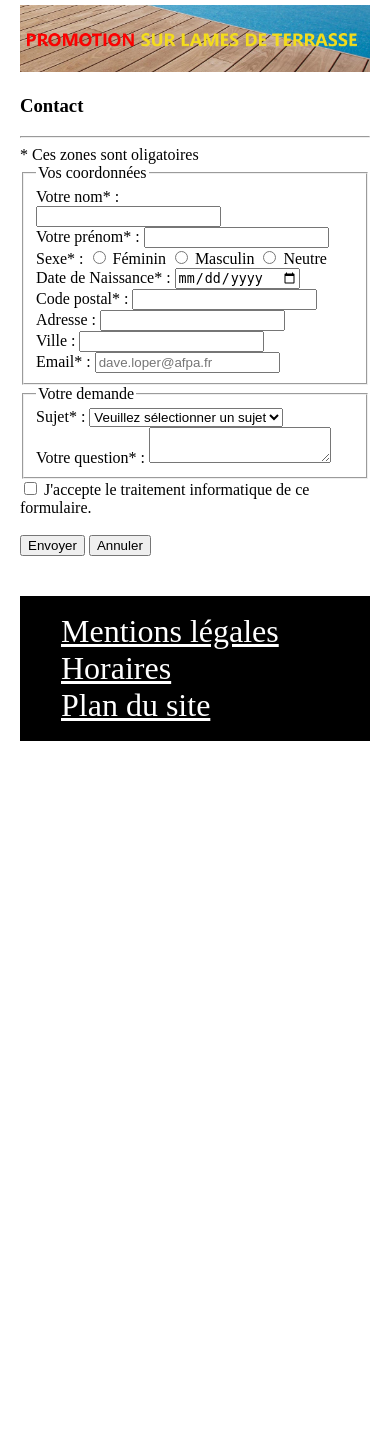
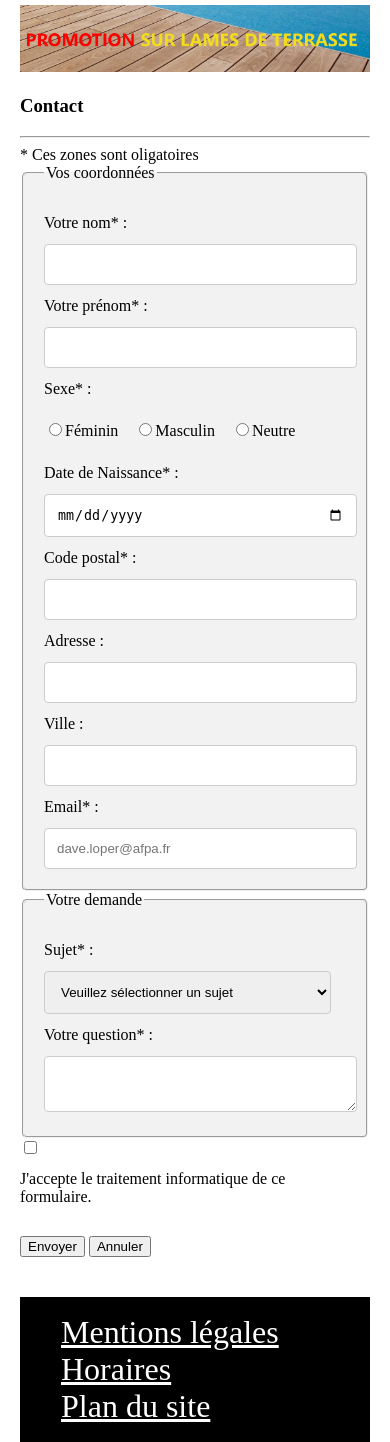
Before and after one commit to Randommer/jarditou, a PHP site: page /contact.html in a window 390 px wide. Shown: the part 358-1800 px from the top of the page. Before the commit the page ends 1099 px from the top, so only its background shows below. Run offline with PHP 8.4, Linux system fonts and the light colour scheme.

Commit message:
finalisation du CSS pour le formulaire
Changement des balises <br> dans le formulaire pour des balises <div> et ajout d'un code CSS pour l'habiller et le rendre responsive (inspiré d'un code CSS dans la doc de w3schools)

```diff
--- a/jarditou_css/assets/css/mobile.css
+++ b/jarditou_css/assets/css/mobile.css
@@ -75,3 +75,36 @@ section.principale#droite {
     width: 100%;
     height: 99%;
 }
+
+/* Styles du formulaire de contact */
+fieldset {
+    border-radius: 5px;
+    background-color: #f2f2f2;
+    padding: 20px;
+}
+.row:after {
+    content: "";
+    display: table;
+    clear: both;
+}
+.col-25 {
+    float: left;
+    width: 100%;
+    margin-top: 0px;
+}
+.col-75 {
+    float: left;
+    width: 100%;
+    margin-top: 0px;
+}
+label {
+    padding: 12px 12px 12px 0;
+    display: inline-block;
+}
+input[type=text], input[type=date], input[type=email], select, textarea {
+    width: 95%;
+    padding: 12px;
+    border: 1px solid #ccc;
+    border-radius: 4px;
+    resize: vertical;
+  }
--- a/jarditou_css/assets/css/styles.css
+++ b/jarditou_css/assets/css/styles.css
@@ -94,8 +94,8 @@ label {
     padding: 12px 12px 12px 0;
     display: inline-block;
 }
-input[type=text], select, textarea {
-    width: 100%;
+input[type=text], input[type=date], input[type=email], select, textarea {
+    width: 95%;
     padding: 12px;
     border: 1px solid #ccc;
     border-radius: 4px;
--- a/jarditou_css/contact.html
+++ b/jarditou_css/contact.html
@@ -57,40 +57,71 @@
                             </div>
                         </div>
                         <div class="row">
+                            <div class="col-25">
                                 <label for="prenom">Votre prénom* : </label>
+                            </div>
+                            <div class="col-75">
                                 <input type="text" name="prenom" id="prenom" required>
                             </div>
+                        </div>
                         <div class="row">
+                            <div class="col-25">
                                 <label for="sexe">Sexe* : </label>
+                            </div>
+                            <div class="col-75">
                                 <input type="radio" name="sexe" id="feminin" value="feminin" required><label for="feminin"> Féminin</label>
                                 <input type="radio" name="sexe" id="masculin" value="masculin" required><label for="masculin"> Masculin</label>
                                 <input type="radio" name="sexe" id="neutre" value="neutre" required><label for="neutre"> Neutre</label>
                             </div>
+                        </div>
                         <div class="row">
+                            <div class="col-25">
                                 <label for="naissance">Date de Naissance* : </label>
+                            </div>
+                            <div class="col-75">
                                 <input type="date" name="naissance" id="naissance" required>
                             </div>
+                        </div>
                         <div class="row">
+                            <div class="col-25">
                                 <label for="CP">Code postal* : </label>
+                            </div>
+                            <div class="col-75">
                                 <input type="text" name="CP" id="CP" required>
                             </div>
+                        </div>
                         <div class="row">
+                            <div class="col-25">
                                 <label for="adresse">Adresse : </label>
+                            </div>
+                            <div class="col-75">
                                 <input type="text" name="adresse" id="adresse">
                             </div>
+                        </div>
                         <div class="row">
+                            <div class="col-25">
                                 <label for="ville">Ville : </label>
+                            </div>
+                            <div class="col-75">
                                 <input type="text" name="ville" id="ville">
                             </div>
+                        </div>
                         <div class="row">
+                            <div class="col-25">
                                 <label for="email">Email* : </label>
+                            </div>
+                            <div class="col-75">
                                 <input type="email" name="email" id="email" placeholder="dave.loper@afpa.fr" pattern="[A-Za-z0-9](([_\.\-]?[a-zA-Z0-9]+)*)@([A-Za-z0-9]+)(([_\.\-]?[a-zA-Z0-9]+)*)\.([A-Za-z]{2,})" required>
+                            </div>
                         </div>
                     </fieldset>
                     <fieldset>
                         <legend>Votre demande</legend>
                         <div class="row">
+                            <div class="col-25">
                                 <label for="sujet">Sujet* : </label>
+                            </div>
+                            <div class="col-75">
                                 <select name="sujet" id="sujet" required>
                                     <option value="" selected disabled>Veuillez sélectionner un sujet</option>
                                     <option value="commandes">Mes commandes</option>
@@ -99,9 +130,14 @@
                                     <option value="autres">Autres</option>
                                 </select>
                             </div>
+                        </div>
                         <div class="row">
+                            <div class="col-25">
                                 <label for="question">Votre question* : </label>
+                            </div>
+                            <div class="col-75">
                                 <textarea name="question" id="question" rows="2" required></textarea>
+                            </div>
                         </div>
                     </fieldset>
                     <div class="row">
@@ -109,7 +145,10 @@
                         <label for="accepted">J'accepte le traitement informatique de ce formulaire.</label>
                     </div>
                     <br>
-                    <input type="submit" value="Envoyer"> <input type="reset" value="Annuler">
+                    <div class="row">
+                        <input type="submit" value="Envoyer">
+                        <input type="reset" value="Annuler">
+                    </div>
                 </form>
             </section>
         </section>
```
Lines whose indentation alone changed are shown as unchanged.
